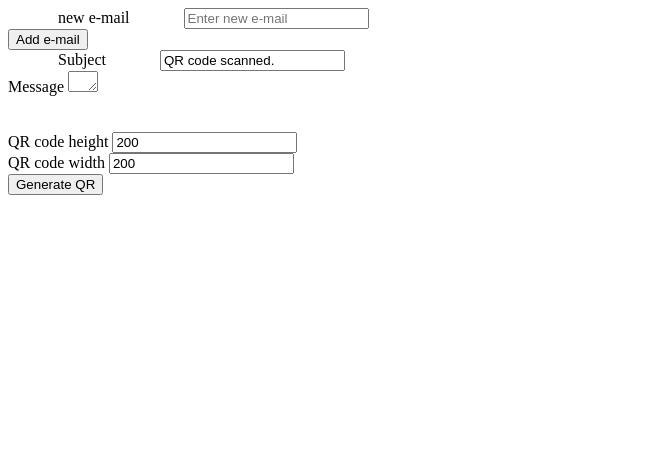
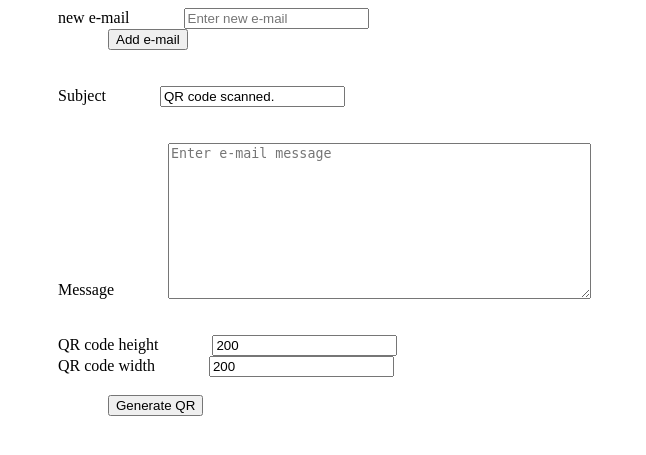
Before and after one commit to PraderioM/QRMessageGenerator, a Flask app: page / in a window 1280 px wide. Shown: the top 455 px of the page, without its empty margins (0-646 px from the left). Run offline with Flask 2, Linux system fonts and the light colour scheme.

Commit message:
Added a little bit of styling.

```diff
--- a/static/stylesheets/style.css
+++ b/static/stylesheets/style.css
@@ -10,6 +10,10 @@
 
 .vertical-center{
     vertical-align: center;
+}
+
+.bottom {
+    vertical-align: bottom;
 }
 
 
@@ -34,3 +38,13 @@
 .header-button{
     width: 33%;
 }
+
+.qr-display {
+    width:150pt;
+    height:150pt;
+    margin-top:2pt;
+}
+
+.size-input {
+    column-width: 10px;
+}
--- a/templates/index.html
+++ b/templates/index.html
@@ -17,20 +17,24 @@
         <br>
         <div id="emailListDiv">
         </div>
-        <button id="addEmailBtn">Add e-mail</button>
+        <label for="addEmailBtn" class="vertical-center left custom-label"></label>
+        <button id="addEmailBtn" class="vertical-center right">Add e-mail</button>
     <!--endregion-->
 
     <!-- region subject -->
     <br>
+    <br>
+    <br>
     <label for="subject" class="vertical-center left custom-label">Subject</label>
-    <input type="text" id="subject" placeholder="'Enter e-mail subject'" class="vertical-center right" value="QR code scanned."/>
+    <input type="text" id="subject" placeholder="Enter e-mail subject" class="vertical-center right" value="QR code scanned."/>
     <!-- endregion -->
 
     <!-- region email   -->
     <br>
-    <label for="message" class="vertical-center left label">Message</label>
-    <textarea id="message" placeholder="'Enter e-mail message'" class="input input-border" cols="1" rows="1">
-    </textarea>
+    <br>
+    <br>
+    <label for="message" class="vertical-center left custom-label">Message</label>
+    <textarea id="message" placeholder="Enter e-mail message" rows="10" cols="50" class="bottom"></textarea>
     </div>
     <!--endregion-->
 
@@ -39,16 +43,21 @@
     <br>
     <br>
 
-    <label for="height" class="vertical-center left label">QR code height</label>
-    <input type="text" id="height" placeholder="200" value="200" class="vertical-center right"/>
+    <label for="height" class="vertical-center left custom-label">QR code height</label>
+    <input type="text" id="height" placeholder="200" value="200" class="vertical-center right size-input"/>
     <br>
 
-    <label for="width" class="vertical-center left label">QR code width</label>
-    <input type="text" id="width" placeholder="200" value="200" class="vertical-center right"/>
+    <label for="width" class="vertical-center left custom-label">QR code width</label>
+    <input type="text" id="width" placeholder="200" value="200" class="vertical-center right size-input"/>
+    <br>
     <br>
 
-    <button id="generateQRBtn">Generate QR</button>
-    <div id="qrCode" style="width:150pt; height:150pt; margin-top:2pt;"></div>
+    <label for="generateQRBtn" class="vertical-center left custom-label"></label>
+    <button id="generateQRBtn" class="vertical-center right">Generate QR</button>
+    <br>
+    <br>
+    <label for="qrCode" class="vertical-center left custom-label"></label>
+    <div id="qrCode" class="qr-display vertical-center right" ></div>
     <!--endregion-->
 </div>
 <script language="JavaScript" type="application/javascript">
--- a/templates/main.js
+++ b/templates/main.js
@@ -19,7 +19,7 @@ function updateEmailList() {
     let innerHTML = '';
     for (let i=0; i< emailList.length; i++) {
         innerHTML += '<br>';
-        innerHTML += `<label for="email${i}" class = "vertical-center left label" >e-mail ${i+1}: ${emailList[i]}</label>`;
+        innerHTML += `<label for="email${i}" class = "vertical-center left custom-label" >e-mail ${i+1}: ${emailList[i]}</label>`;
         innerHTML += `<button class="remove-button vertical-center right" id="email${i}" onclick="removeEmail(${i})" >-</button>`;
     }
     emailListDiv.innerHTML = innerHTML;
```
